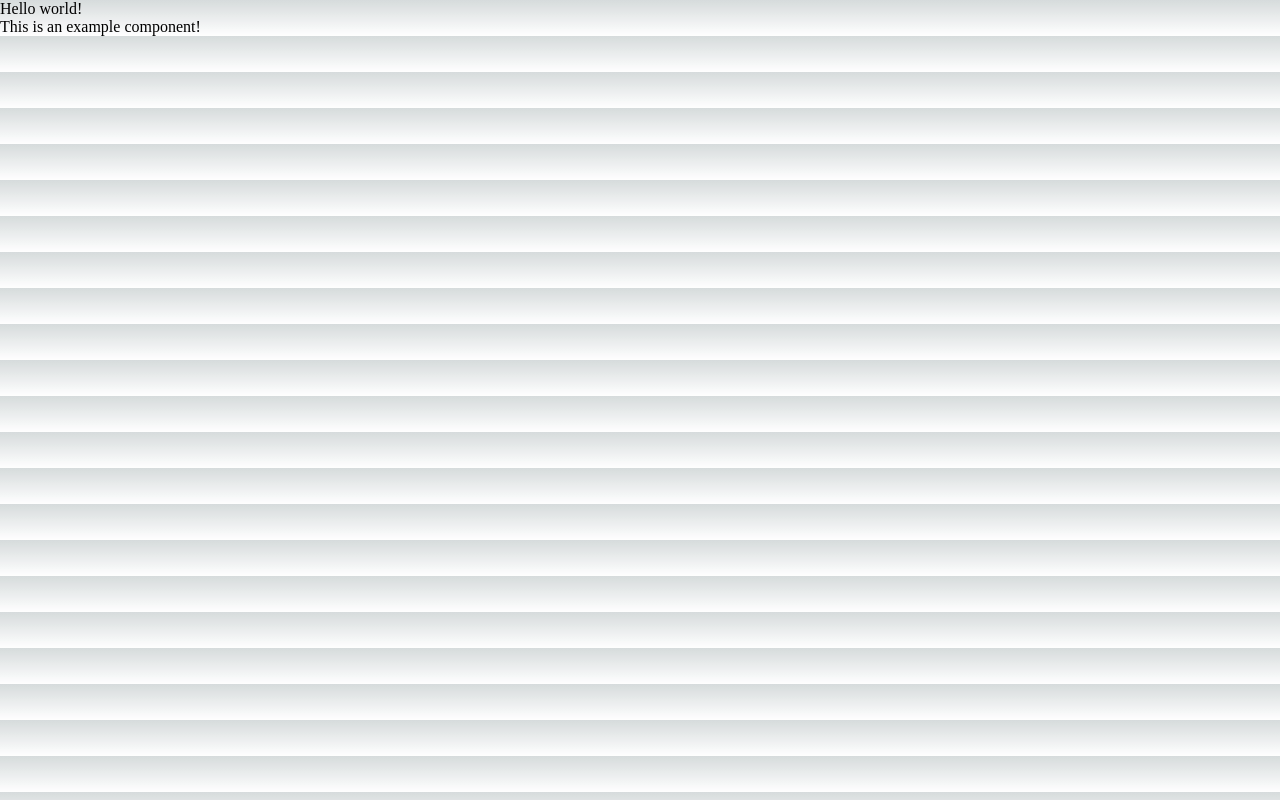
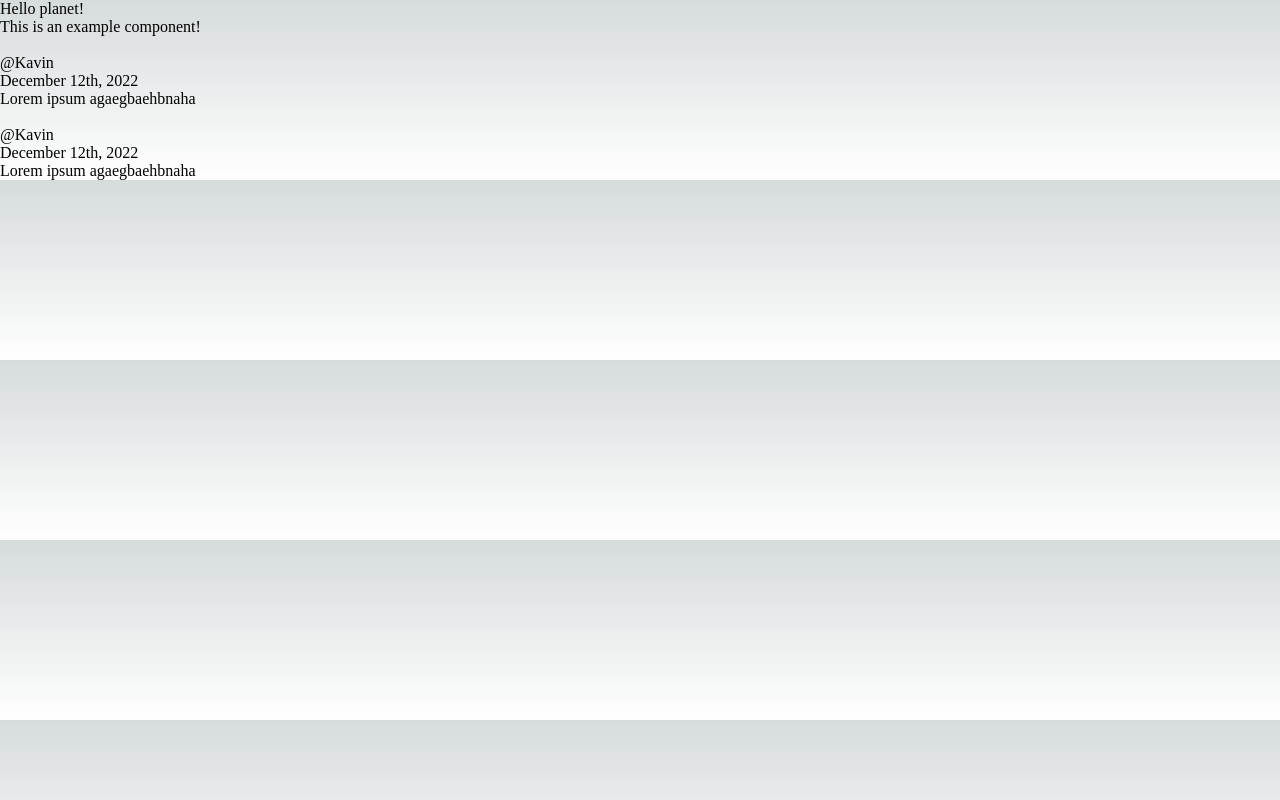
Before and after one commit to boi-talk/web, a Next.js app: page / in a window 1280 px wide. Built offline with nearby package versions, Linux system fonts and the light colour scheme.

Commit message:
add post component

```diff
--- /dev/null
+++ b/src/components/Post.js
@@ -0,0 +1,9 @@
+export default function Post() {
+  return (
+    <div>
+      <p>@Kavin</p>
+      <p>December 12th, 2022</p>
+      <p>Lorem ipsum agaegbaehbnaha</p>
+    </div>
+  );
+}
--- a/src/pages/index.js
+++ b/src/pages/index.js
@@ -1,10 +1,15 @@
-import ExampleComponent from "../components/ExampleComponent"
+import ExampleComponent from "../components/ExampleComponent";
+import Post from "../components/Post";
 
 export default function Home() {
   return (
     <main>
-      <p>Hello world!</p>
+      <p>Hello planet!</p>
       <ExampleComponent />
+      <br />
+      <Post />
+      <br />
+      <Post />
     </main>
-  )
+  );
 }
```
